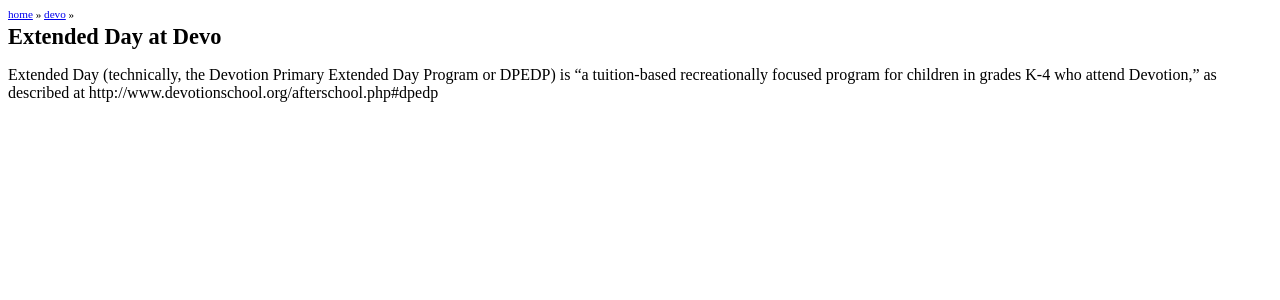
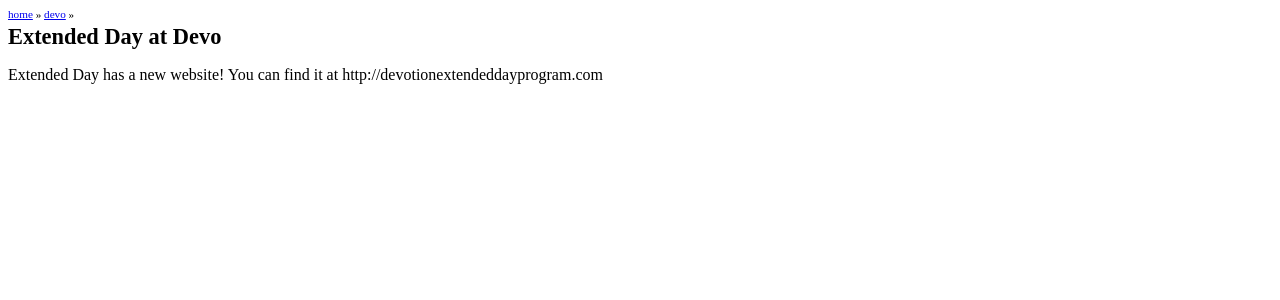
Before and after one commit to coolcorn/devo, a Jekyll site: the page built from extended-day/index.md, in a window 1280 px wide. Shown: the top 300 px of the page. Built offline with Jekyll 4.4.1, drawn with Linux system fonts in a browser that asks for light colours; Markdown is read by kramdown in place of the engine named in the settings.

Commit message:
link to http://devotionextendeddayprogram.com

```diff
--- a/extended-day/index.md
+++ b/extended-day/index.md
@@ -2,4 +2,4 @@
 layout: default
 title: Extended Day at Devo
 ---
-Extended Day (technically, the Devotion Primary Extended Day Program or DPEDP) is "a tuition-based recreationally focused program for children in grades K-4 who attend Devotion," as described at http://www.devotionschool.org/afterschool.php#dpedp
+Extended Day has a new website! You can find it at http://devotionextendeddayprogram.com
```
